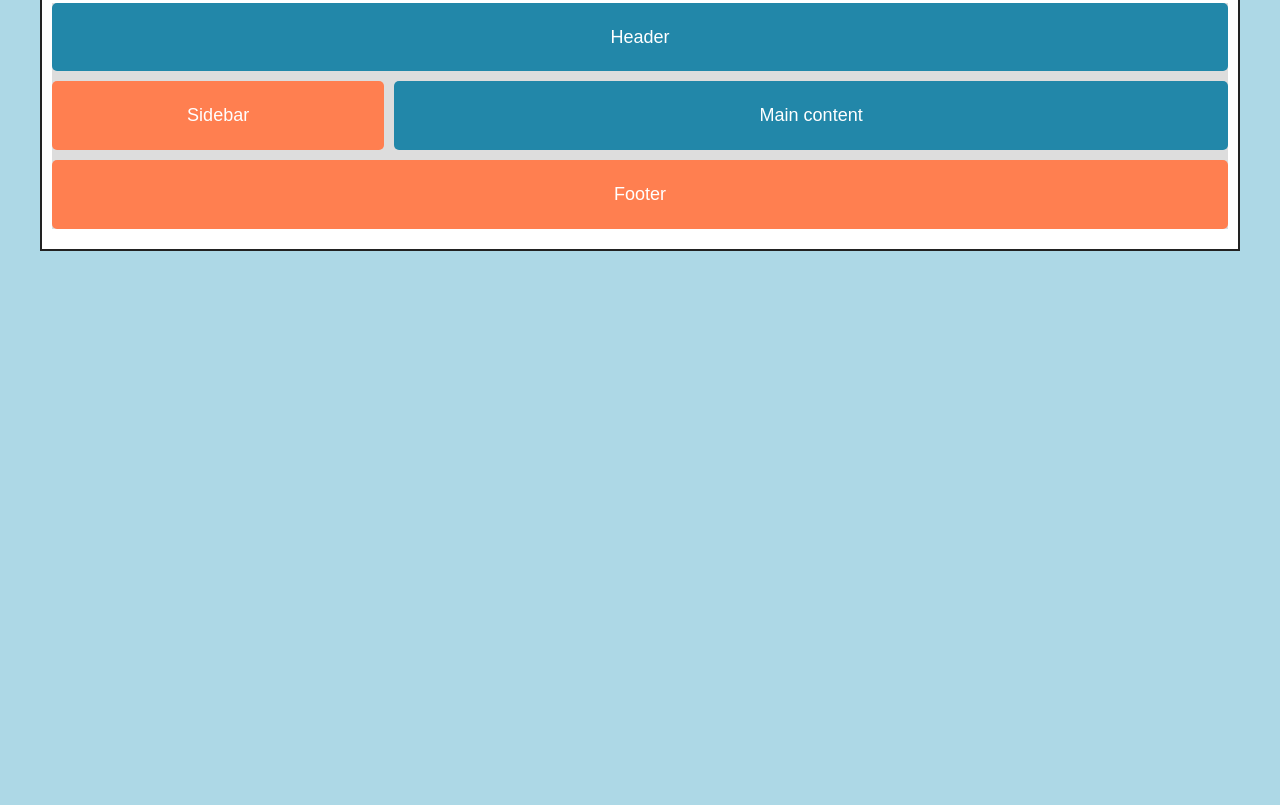
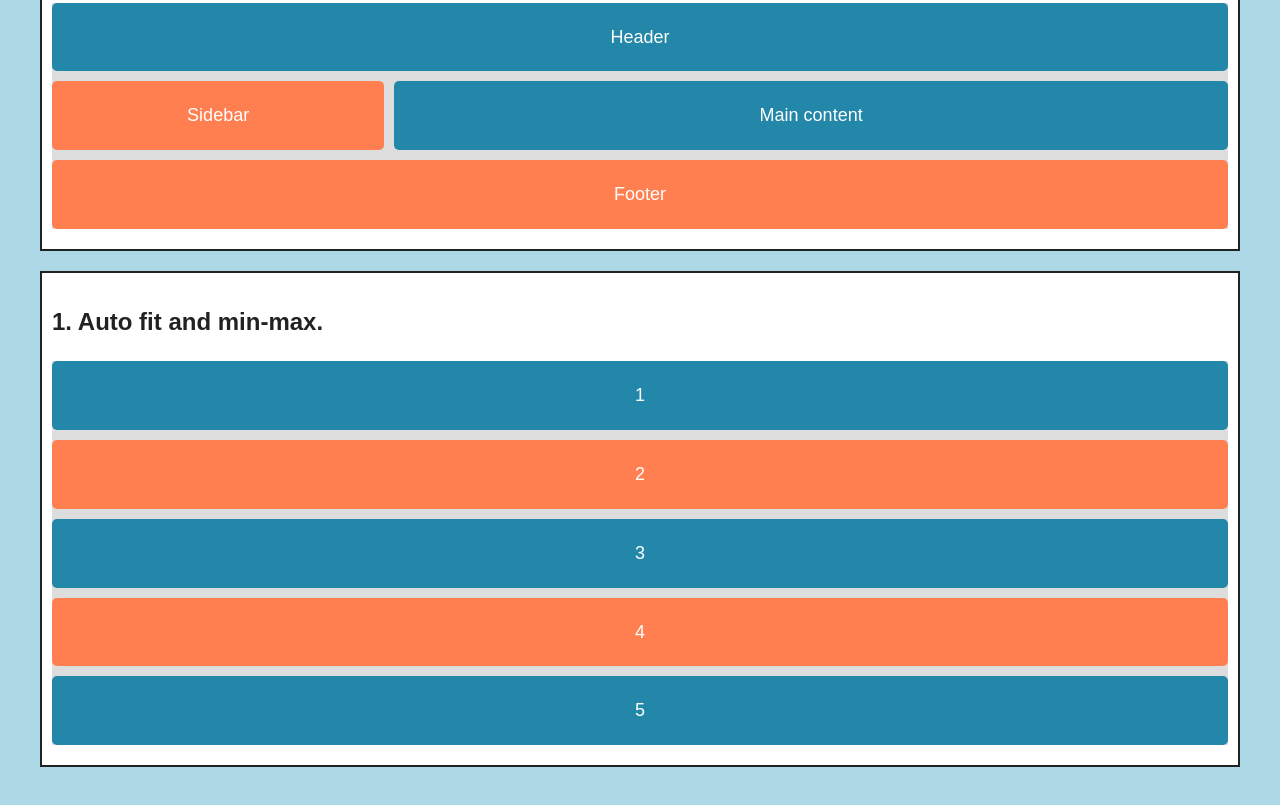
Before and after one commit to RajKum7r/WEB-DEV-AI-Intergrated, a plain HTML site: page CSS/grid/gridmasterclasses.html in a window 1280 px wide. Shown: the part 1528-2333 px from the top of the page. Before the commit the page ends 1839 px from the top, so only its background shows below. Drawn offline with Linux system fonts and the light colour scheme.

Commit message:
greid on process to learning..

```diff
--- a/CSS/grid/gridmasterclasses.html
+++ b/CSS/grid/gridmasterclasses.html
@@ -66,7 +66,7 @@
             <div class="box">9</div>
         </div>
     </div>
-</body>
+
 
     <div class="container">
         <h2>1. Gridwith different colume sizes .</h2>
@@ -113,6 +113,17 @@
         </div>
     </div>
 
+    <div class="container">
+        <h2>1. Auto fit and min-max. </h2>
+        <div class="grid-container" style="grid-template-columns: repeat(auto-fit, min-max(100px, 1fr)) ">
+            <div class="box">1</div>
+            <div class="box">2</div>
+            <div class="box">3</div>
+            <div class="box">4</div>
+            <div class="box">5</div>
+        </div>
+    </div>
 
+</body>
 
 </html>
```
Lines whose indentation alone changed are shown as unchanged.
